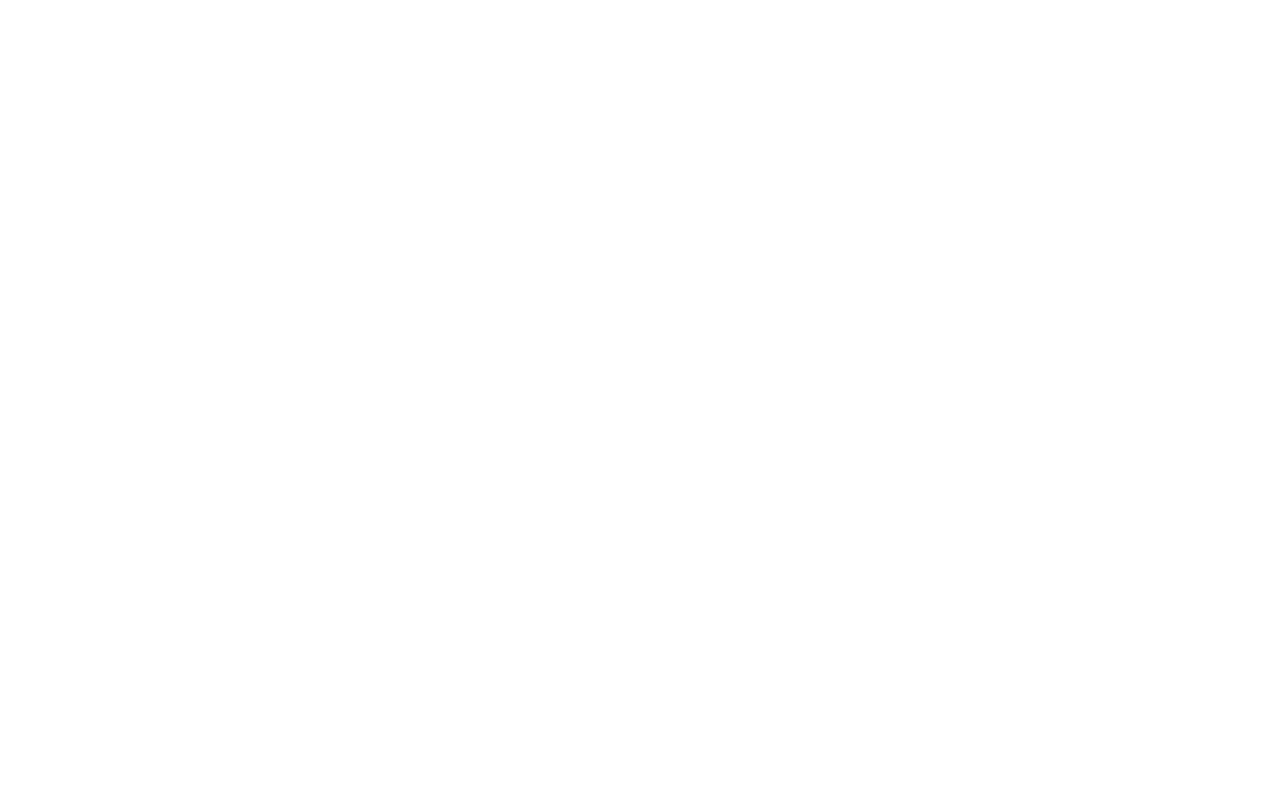
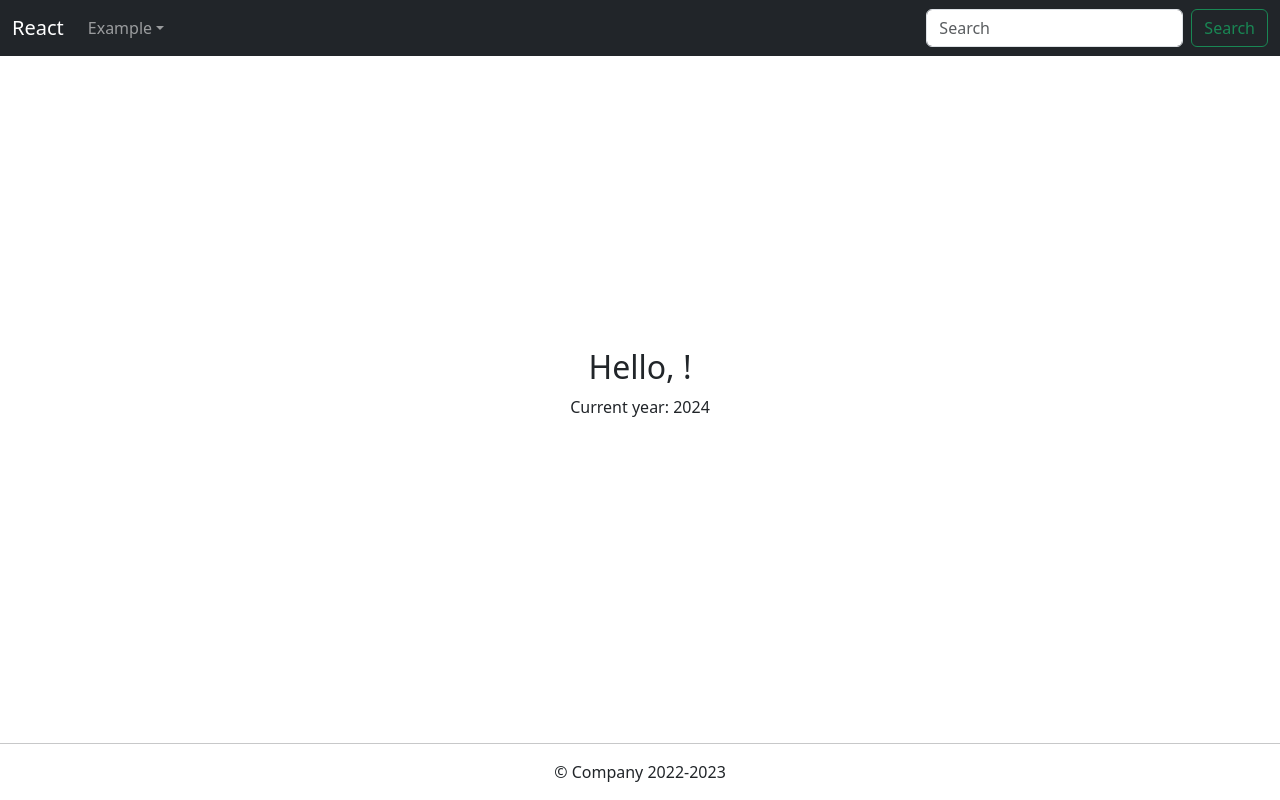
Before and after one commit to n3316202/react-hjs-examples, a React (Create React App) app: page /greeting in a window 1280 px wide. Before the commit this address had no page. Built offline with nearby package versions, Linux system fonts and the light colour scheme.

Commit message:
second commit

```diff
--- a/package.json
+++ b/package.json
@@ -12,6 +12,7 @@
     "react-dom": "^18.2.0",
     "react-router-dom": "^6.22.0",
     "react-scripts": "5.0.1",
+    "styled-components": "^6.1.8",
     "web-vitals": "^2.1.4"
   },
   "scripts": {
--- a/src/App.js
+++ b/src/App.js
@@ -1,11 +1,24 @@
 import "./App.css";
 import MainHeader from "./components/MainHeader";
 import MainFooter from "./components/MainFooter";
+import { Outlet } from "react-router-dom";
+import styled from 'styled-components';
+
+const OutletCss = styled.div`
+  //background: #e9ecef;
+  text-align: center;
+`;
+
+
+
 
 function App() {
   return (
     <div id="App">
       <MainHeader></MainHeader>
+      <OutletCss>
+        <Outlet/>
+      </OutletCss>
       <MainFooter></MainFooter>
     </div>
   );
--- /dev/null
+++ b/src/components/jsxEx/Greeting.js
@@ -0,0 +1,13 @@
+import React from 'react';
+
+const Greeting = (props) => {
+  const name = props.name;
+  return (
+    <div>
+      <h2>Hello, {name}!</h2>
+      <p>Current year: {new Date().getFullYear()}</p>
+    </div>
+  );
+}
+
+export default Greeting;
--- /dev/null
+++ b/src/components/jsxEx/HelloWorld.js
@@ -0,0 +1,11 @@
+import React from 'react';
+
+const HelloWorld = () => {
+  return (
+    <div>
+      <h1>Hello, World!</h1>
+    </div>
+  );
+}
+
+export default HelloWorld;
--- a/src/router/routes.js
+++ b/src/router/routes.js
@@ -1,4 +1,7 @@
 import App from "../App";
+import Greeting from "../components/jsxEx/Greeting";
+import HelloWorld from "../components/jsxEx/HelloWorld";
+
 
 const exampleRoutes = [
   {
@@ -7,14 +10,14 @@ const exampleRoutes = [
     loader: () => "Example",
     children: [
       {
-        path: "home",
-        loader: () => "home",
-        element: <div>홈입니다.</div>,
+        path: "hello",
+        loader: () => "헬로월드",
+        element: <HelloWorld/>,
       },
       {
-        path: "user/:userId",
-        loader: () => "user",
-        element: <div>사용자 상세 페이지입니다.</div>,
+        path: "greeting",
+        loader: () => "jsx-프롭스예제",
+        element: <Greeting></Greeting>,
       },
     ],
   },
```
Also changed, not shown: 1 other file (tests, documents, lock files or other folders).
